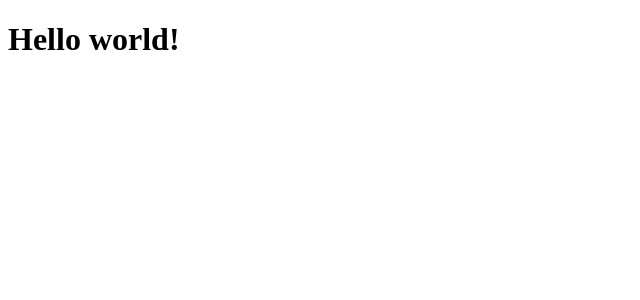
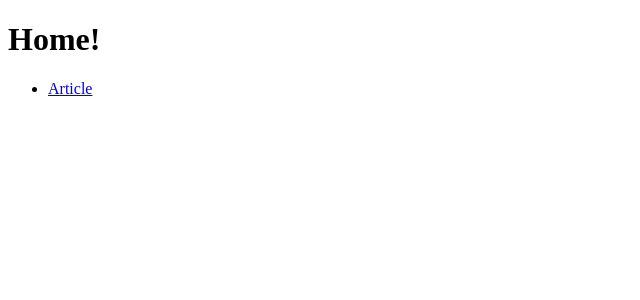
Before and after one commit to as3io/nuxt-js-sandbox, a Nuxt app: page / in a window 1280 px wide. Shown: the top 300 px of the page, without its empty margins (0-640 px from the left). Built offline with nearby package versions, Linux system fonts and the light colour scheme.

Commit message:
Contrived home and article page

```diff
--- /dev/null
+++ b/pages/article.vue
@@ -0,0 +1,6 @@
+<template>
+  <article>
+    <h1>Article!</h1>
+    <small>Return <nuxt-link to="/">Home</nuxt-link></small>
+  </article>
+</template>
--- a/pages/index.vue
+++ b/pages/index.vue
@@ -1,3 +1,8 @@
 <template>
-  <h1>Hello world!</h1>
+  <main>
+    <h1>Home!</h1>
+    <ul>
+      <li><nuxt-link to="/article">Article</nuxt-link></li>
+    </ul>
+  </main>
 </template>
```
